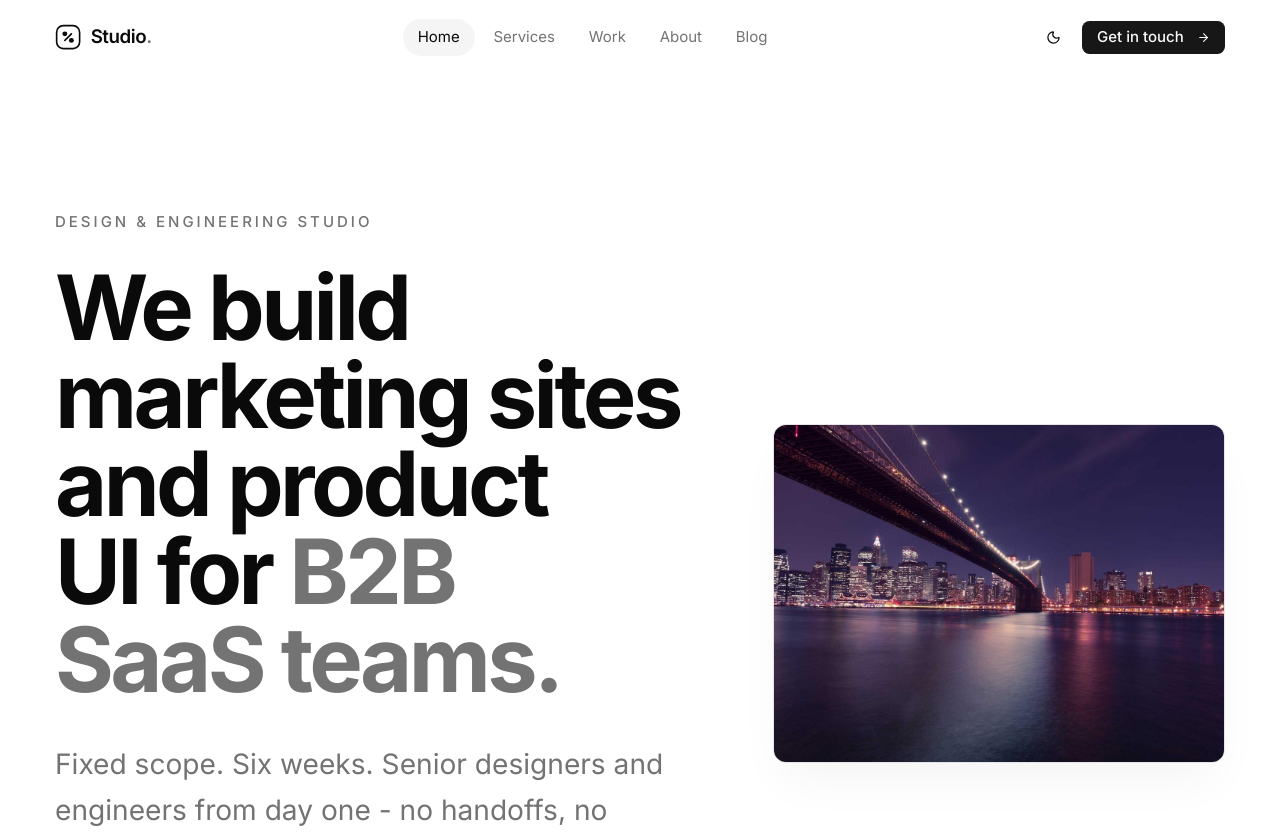
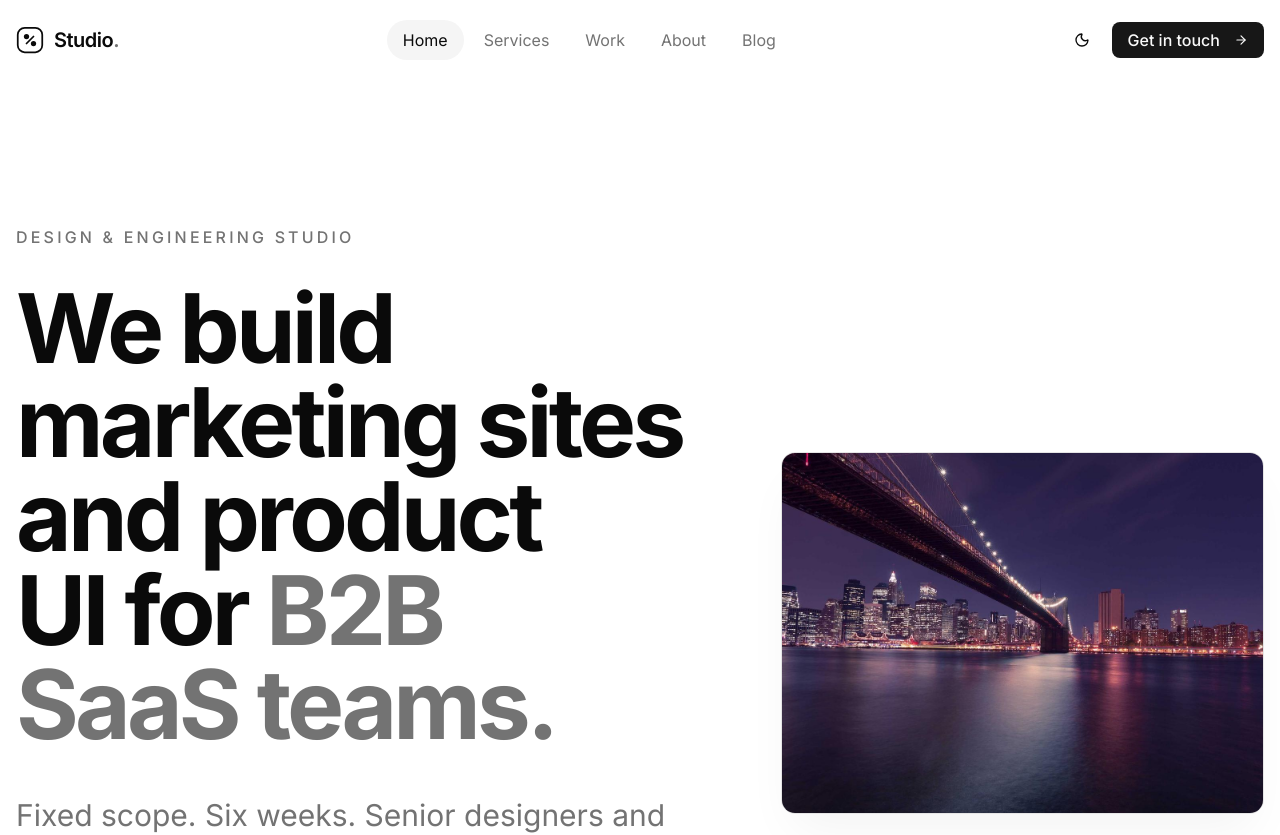
Before and after one commit to Code-By-Gabriel/agency-site, a Next.js app: page / in a window 1280 px wide. Shown: the top 835 px of the page. Built offline with nearby package versions, Linux system fonts and the light colour scheme.

Commit message:
fix: remove duplicate root block and bump base font size

```diff
--- a/src/app/globals.css
+++ b/src/app/globals.css
@@ -53,14 +53,11 @@
     0% {
       transform: translateX(0);
     }
-
     100% {
       transform: translateX(-50%);
     }
   }
-
 }
-
 
 :root {
   --background: oklch(1 0 0);
@@ -133,38 +130,19 @@
 }
 
 @layer base {
-  :root {
-    --background: 0 0% 100%;
-    --foreground: 240 10% 3.9%;
-    --primary: 240 5.9% 10%;
-    --primary-foreground: 0 0% 98%;
-    --muted: 240 4.8% 95.9%;
-    --muted-foreground: 240 3.8% 46.1%;
-    --border: 240 5.9% 90%;
-    --radius: 0.5rem;
-  }
-
-}
-
-@layer base {
   * {
     @apply border-border;
   }
 
   body {
     @apply bg-background text-foreground antialiased;
-  }
-
-  body {
-    @apply bg-background text-foreground;
     font-size: 1rem;
-    /* 17px */
     line-height: 1.6;
   }
 
   html {
     @apply font-sans;
-    font-size: 15px;
+    font-size: 16px;
   }
 }
 
@@ -183,7 +161,6 @@ html {
 h1, h2, h3, h4, h5, h6 {
   scroll-margin-top: var(--header-offset);
 }
-
 
 /* Prose for MDX */
 .prose-custom h1 {
```
